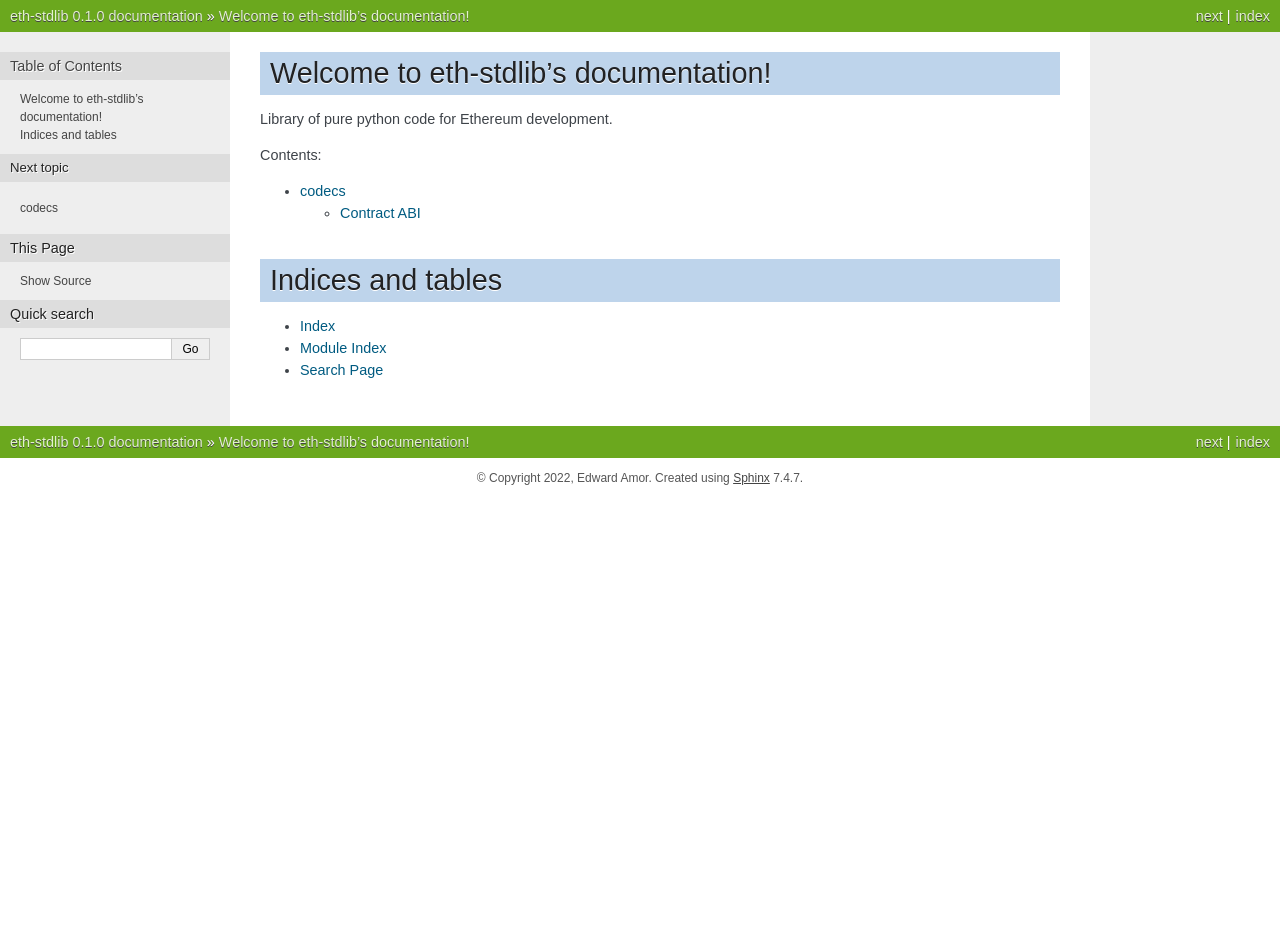
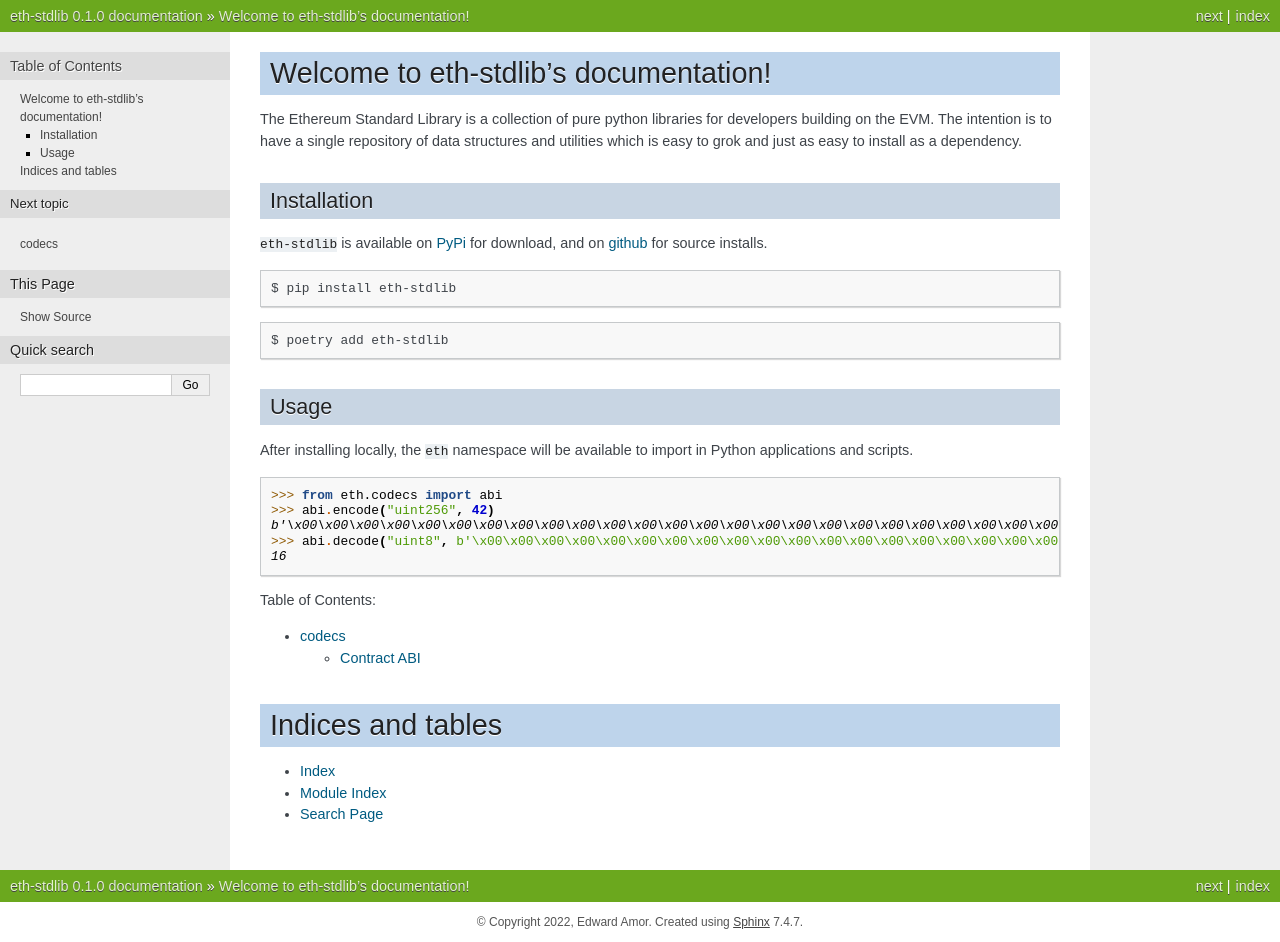
Before and after one commit to skellet0r/eth-stdlib, a Sphinx documentation site: the page built from docs/source/index.rst, in a window 1280 px wide. Built offline with Sphinx 7.4.7, drawn with Linux system fonts in a browser that asks for light colours; before the commit the page ends 900 px from its top, so only the background shows below that.

Commit message:
docs: update index.rst

```diff
--- a/docs/source/index.rst
+++ b/docs/source/index.rst
@@ -6,11 +6,39 @@
 Welcome to eth-stdlib's documentation!
 ======================================
 
-Library of pure python code for Ethereum development.
+The Ethereum Standard Library is a collection of pure python libraries for developers building on the EVM.
+The intention is to have a single repository of data structures and utilities which is easy to grok and just as
+easy to install as a dependency.
+
+Installation
+------------
+
+``eth-stdlib`` is available on `PyPi <https://pypi.org/project/eth-stdlib/>`_ for download, and on `github <https://github.com/skellet0r/eth-stdlib>`_ for source installs.
+
+.. code-block:: bash
+
+   $ pip install eth-stdlib
+
+.. code-block:: bash
+
+   $ poetry add eth-stdlib
+
+Usage
+-----
+
+After installing locally, the ``eth`` namespace will be available to import in Python applications and scripts.
+
+.. code-block:: python
+
+   >>> from eth.codecs import abi
+   >>> abi.encode("uint256", 42)
+   b'\x00\x00\x00\x00\x00\x00\x00\x00\x00\x00\x00\x00\x00\x00\x00\x00\x00\x00\x00\x00\x00\x00\x00\x00\x00\x00\x00\x00\x00\x00\x00*'
+   >>> abi.decode("uint8", b'\x00\x00\x00\x00\x00\x00\x00\x00\x00\x00\x00\x00\x00\x00\x00\x00\x00\x00\x00\x00\x00\x00\x00\x00\x00\x00\x00\x00\x00\x00\x00\x10')
+   16
 
 .. toctree::
    :maxdepth: 2
-   :caption: Contents:
+   :caption: Table of Contents:
 
    codecs/index
 
```
